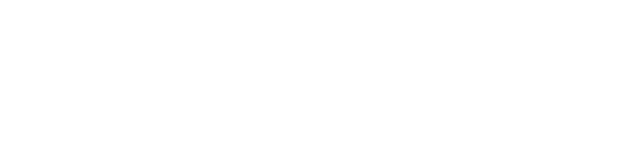
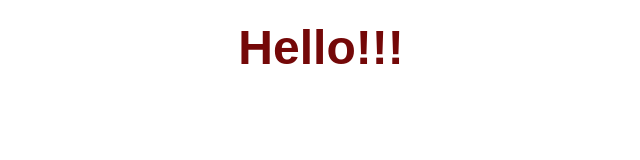
Before and after one commit to saprykinvictor/html_starter, a plain HTML site: page index.html in a window 1280 px wide. Shown: the whole page, without its empty margins (319-959 px from the left). Drawn offline with Linux system fonts and the light colour scheme.

Commit message:
add: some files

```diff
--- a/css/style.css
+++ b/css/style.css
@@ -0,0 +1,30 @@
+* {
+  box-sizing: border-box;
+}
+
+*::before,
+*::after {
+  box-sizing: inherit;
+}
+
+
+h1 {
+  margin: 0;
+}
+
+.container {
+  padding: 0 15px;
+  margin: 0 auto;
+  max-width: 1200px;
+}
+
+.header {
+  padding: 20px 0;
+  text-align: center;
+}
+
+.main-title {
+  font-family: Arial, "Helvetica Neue", Helvetica, sans-serif;
+  font-size: 48px;
+  color: #740808;
+}
--- a/index.html
+++ b/index.html
@@ -3,11 +3,18 @@
 <head>
   <meta charset="UTF-8">
   <meta name="viewport" content="width=device-width, initial-scale=1.0">
-  <title>Document</title>
+  <title>Стартовый проект</title>
   <link rel="stylesheet" href="css/normalize.css">
   <link rel="stylesheet" href="css/style.css">
+  <script src="js/main.js" defer></script>
 </head>
 <body>
-
+  <main>
+    <header class="header">
+      <div class="container">
+        <h1 class="main-title">Hello!!!</h1>
+      </div>
+    </header>
+  </main>
 </body>
 </html>
--- a/js/main.js
+++ b/js/main.js
@@ -0,0 +1 @@
+console.log('Hello!');
```
